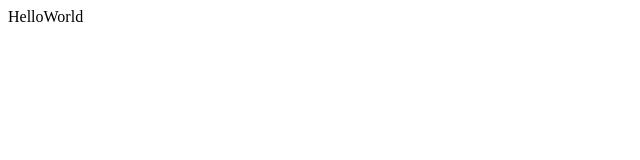
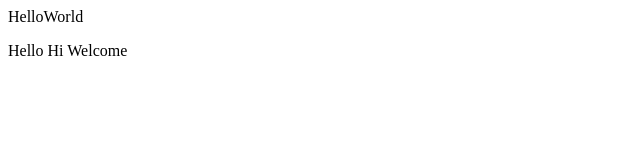
Before and after one commit to Sicnar12/HelloWorld, a plain HTML site: page index.html in a window 1280 px wide. Shown: the whole page, without its empty margins (0-640 px from the left). Drawn offline with Linux system fonts and the light colour scheme.

Commit message:
Hello world

```diff
--- a/index.html
+++ b/index.html
@@ -7,5 +7,6 @@
 </head>
 <body>
    <hi> HelloWorld</hi>
+   <p> Hello Hi Welcome</p>
 </body>
 </html>
```
